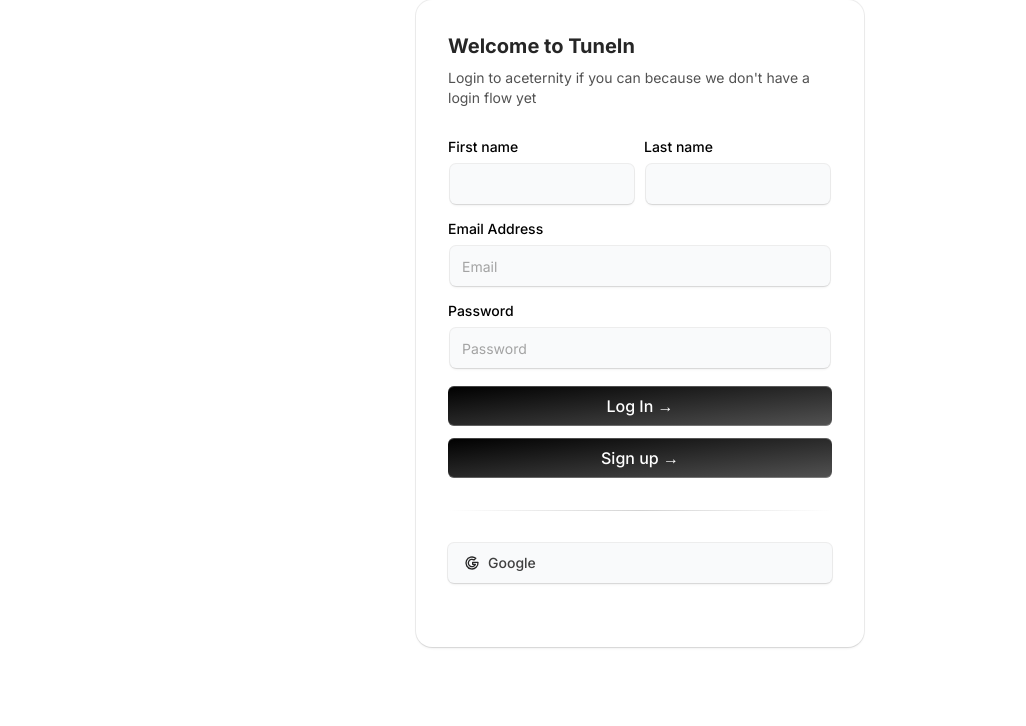
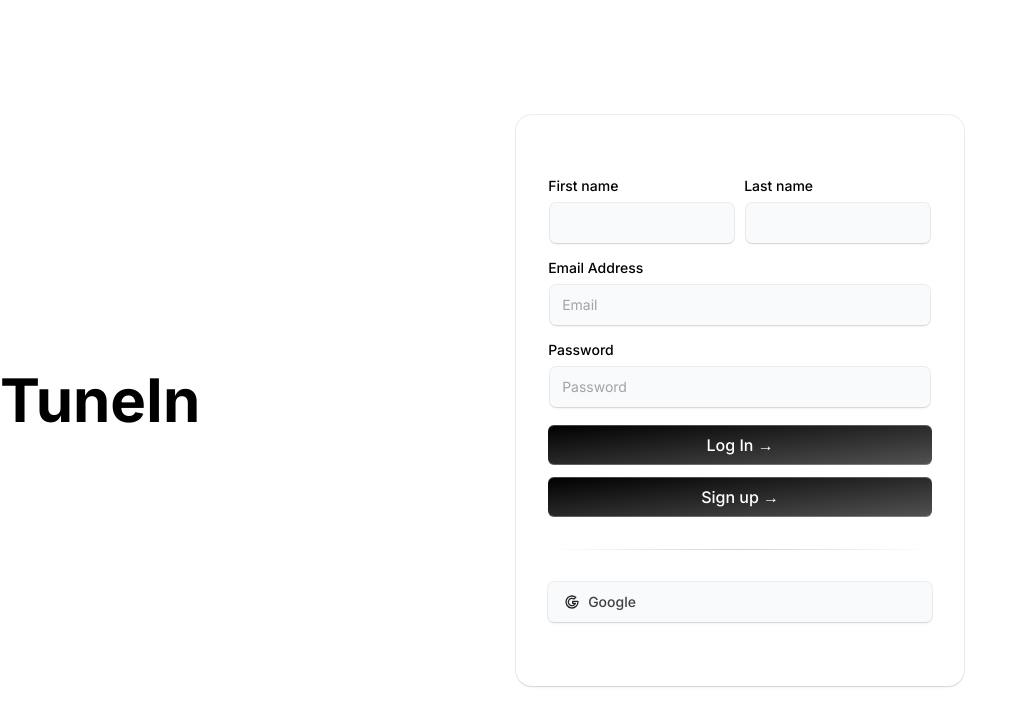
Before and after one commit to Sprihanjay/TuneIn, a Next.js app in the folder client/: page /dashboard in a window 1280 px wide. Shown: the top 726 px of the page, without its empty margins (0-1026 px from the left). Built offline with nearby package versions, Linux system fonts and the light colour scheme; no server answers.

Commit message:
Formatting changes to homepage and signin component

```diff
--- a/client/app/components/signin/signin.tsx
+++ b/client/app/components/signin/signin.tsx
@@ -74,15 +74,10 @@ export function SignIn() {
   };
 
   return (
+    <>
+      <div className="text-6xl font-bold">TuneIn</div>
+
       <div className="max-w-md w-full mx-auto rounded-none md:rounded-2xl p-4 md:p-8 shadow-input bg-white dark:bg-black">
-      <h2 className="font-bold text-xl text-neutral-800 dark:text-neutral-200">
-        Welcome to TuneIn
-      </h2>
-      <p className="text-neutral-600 text-sm max-w-sm mt-2 dark:text-neutral-300">
-        Login to aceternity if you can because we don&apos;t have a login flow
-        yet
-      </p>
-
         <form className="my-8" onSubmit={handleSignIn}>
           <div className="flex flex-col md:flex-row space-y-2 md:space-y-0 md:space-x-2 mb-4">
             <LabelInputContainer>
@@ -110,16 +105,14 @@ export function SignIn() {
 
           <button
             className="bg-gradient-to-br relative group/btn from-black dark:from-zinc-400 dark:to-zinc-900 to-neutral-600 block dark:bg-zinc-800 w-full text-white rounded-md h-10 font-medium shadow-[0px_1px_0px_0px_#ffffff40_inset,0px_-1px_0px_0px_#ffffff40_inset] dark:shadow-[0px_1px_0px_0px_var(--zinc-800)_inset,0px_-1px_0px_0px_var(--zinc-800)_inset] mb-3"
-          type="submit"
-        >
+            type="submit">
             Log In &rarr;
             <BottomGradient />
           </button>
           <button
             className="bg-gradient-to-br relative group/btn from-black dark:from-zinc-600 dark:to-zinc-900 to-neutral-600 block dark:bg-zinc-800 w-full text-white rounded-md h-10 font-medium shadow-[0px_1px_0px_0px_#ffffff40_inset,0px_-1px_0px_0px_#ffffff40_inset] dark:shadow-[0px_1px_0px_0px_var(--zinc-800)_inset,0px_-1px_0px_0px_var(--zinc-800)_inset]"
             type="button"
-          onClick={handleSignUp}
-        >
+            onClick={handleSignUp}>
             Sign up &rarr;
             <BottomGradient />
           </button>
@@ -129,8 +122,7 @@ export function SignIn() {
           <div className="flex flex-col space-y-4">
             <button
               className=" relative group/btn flex space-x-2 items-center justify-start px-4 w-full text-black rounded-md h-10 font-medium shadow-input bg-gray-50 dark:bg-zinc-900 dark:shadow-[0px_0px_1px_1px_var(--neutral-800)]"
-            type="submit"
-          >
+              type="submit">
               <IconBrandGoogle className="h-4 w-4 text-neutral-800 dark:text-neutral-300" />
               <span className="text-neutral-700 dark:text-neutral-300 text-sm">
                 Google
@@ -140,6 +132,7 @@ export function SignIn() {
           </div>
         </form>
       </div>
+    </>
   );
 }
 
--- a/client/app/dashboard/layout.tsx
+++ b/client/app/dashboard/layout.tsx
@@ -16,7 +16,9 @@ const DashboardLayout = ({ children }: { children: React.ReactElement }) => {
       {children}
     </>
   ) : (
-    <SignIn />
+    <main className="flex justify-center items-center h-screen">
+      <SignIn />
+    </main>
   );
 };
 
--- a/client/app/page.tsx
+++ b/client/app/page.tsx
@@ -1,12 +1,11 @@
 import Link from "next/link";
+import Image from "next/image";
+import { SignIn } from "./components/signin/signin";
 
 export default function Home() {
   return (
-    <main>
-      <h1>Test</h1>
-      <Link href="/dashboard">
-        <button>Apples</button>
-      </Link>
+    <main className="flex justify-center items-center h-screen flex-col">
+      <SignIn />
     </main>
   );
 }
```
Lines whose indentation alone changed are shown as unchanged.
